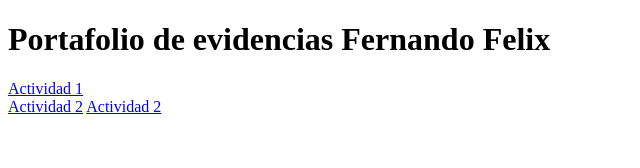
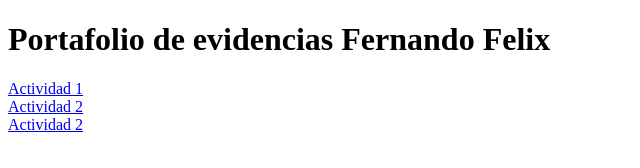
Before and after one commit to feliczz/paginaweb, a plain HTML site: page index.html in a window 1280 px wide. Shown: the whole page, without its empty margins (0-640 px from the left). Drawn offline with Linux system fonts and the light colour scheme.

Commit message:
creacion de paginas con index

```diff
--- a/index.html
+++ b/index.html
@@ -7,7 +7,7 @@
 	<h1> Portafolio de evidencias Fernando Felix </h1>
 
         <a href="actividad1.html">Actividad 1</a> <br>
-	<a href="actividad2.html">Actividad 2</a>
+	<a href="actividad2.html">Actividad 2</a> <br>
     <a href="actividad3.html">Actividad 2</a>
 	<br>
 </body>
```
